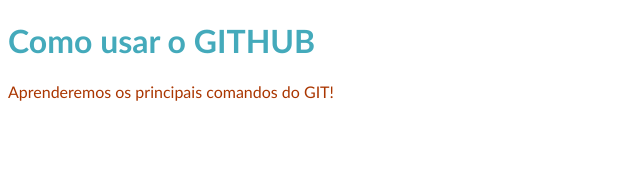
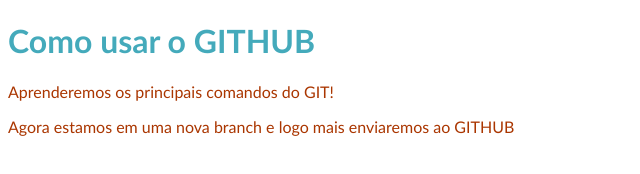
Before and after one commit to regilanmeira/ExemploGitHUB, a plain HTML site: page index.html in a window 1280 px wide. Shown: the whole page, without its empty margins (0-640 px from the left). Drawn offline with Linux system fonts and the light colour scheme.

Commit message:
Adicionamos um novo paragrafo

```diff
--- a/index.html
+++ b/index.html
@@ -9,6 +9,7 @@
 <body>
     <h1>Como usar o GITHUB</h1>
     <p>Aprenderemos os principais comandos do GIT!</p>
+    <p>Agora estamos em uma nova branch e logo mais enviaremos ao GITHUB</p>
 
 </body>
 </html>
```
